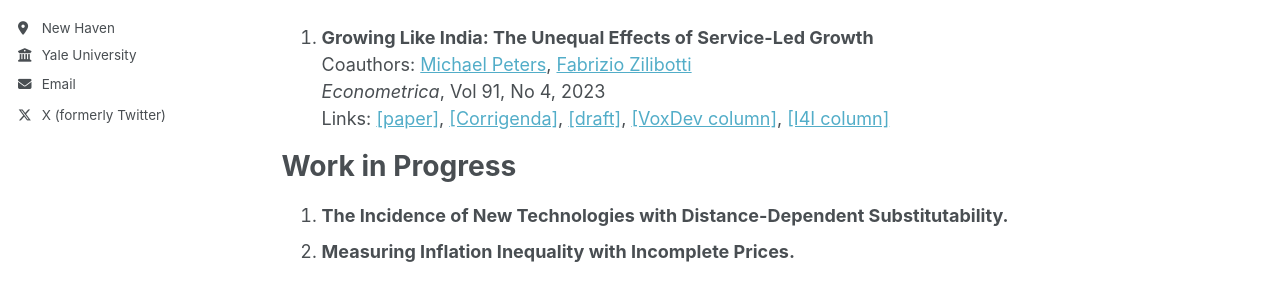
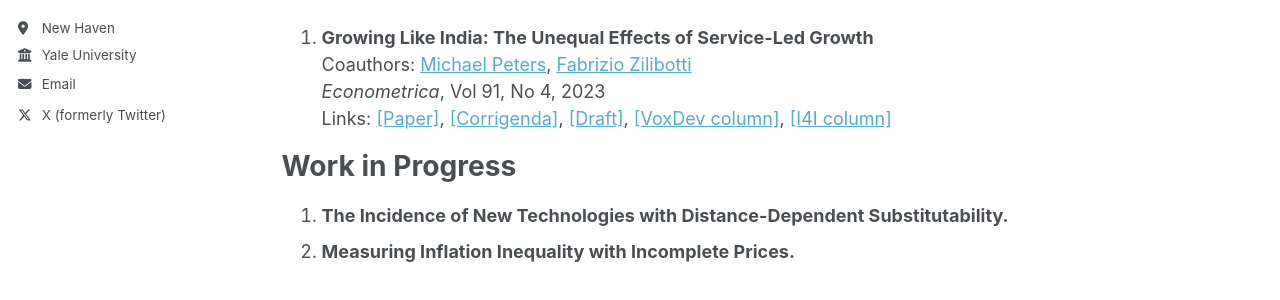
Before and after one commit to tianyufan-econ/tianyufan-econ.github.io, a Jekyll site: the page built from _pages/about.md, in a window 1280 px wide. Shown: the part 304-604 px from the top of the page. Built offline with Jekyll 4.4.1, drawn with Linux system fonts in a browser that asks for light colours.

```diff
--- a/_pages/about.md
+++ b/_pages/about.md
@@ -17,7 +17,7 @@ Publication
 1. **Growing Like India: The Unequal Effects of Service-Led Growth**
    Coauthors: [Michael Peters](https://mipeters.weebly.com), [Fabrizio Zilibotti](https://campuspress.yale.edu/zilibotti/)
    *Econometrica*, Vol 91, No 4, 2023
-   Links: [\[paper\]](/files/FPZ_UnequalGrowth.pdf), [\[Corrigenda\]](/files/FPZ_corrigenda.pdf), [\[draft\]](/files/FPZ_ECMA_final.pdf), [\[VoxDev column\]](https://voxdev.org/topic/macroeconomics-growth/how-services-drive-growth-emerging-economies-evidence-india), [\[I4I column\]](https://www.ideasforindia.in/topics/macroeconomics/india-s-service-led-economic-growth.html)
+   Links: [\[Paper\]](/files/FPZ_UnequalGrowth.pdf), [\[Corrigenda\]](/files/FPZ_corrigenda.pdf), [\[Draft\]](/files/FPZ_ECMA_final.pdf), [\[VoxDev column\]](https://voxdev.org/topic/macroeconomics-growth/how-services-drive-growth-emerging-economies-evidence-india), [\[I4I column\]](https://www.ideasforindia.in/topics/macroeconomics/india-s-service-led-economic-growth.html)
 
 Work in Progress
 ======
```
